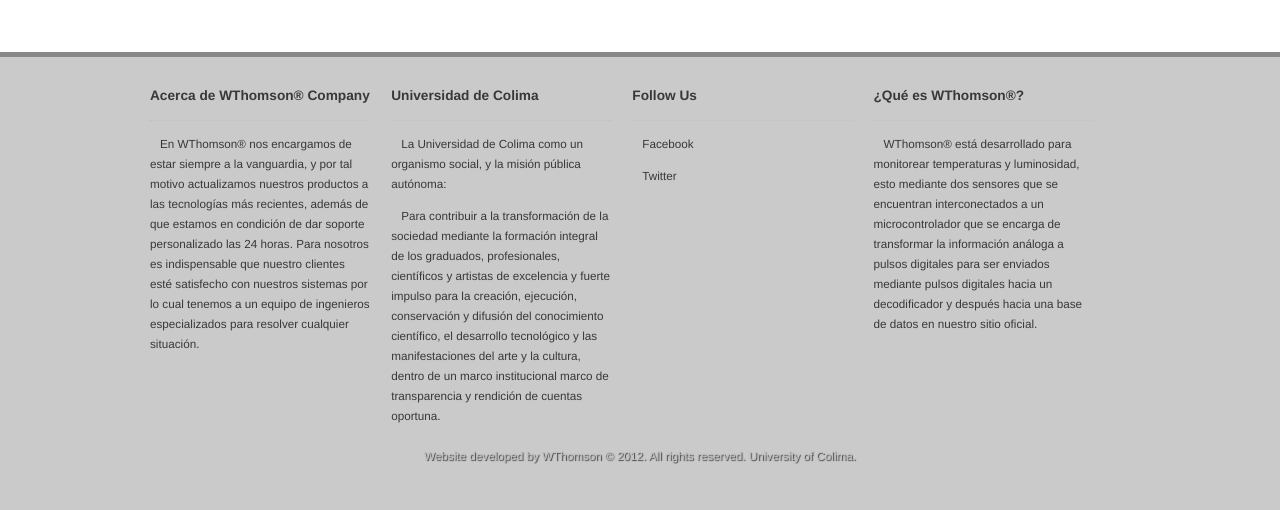
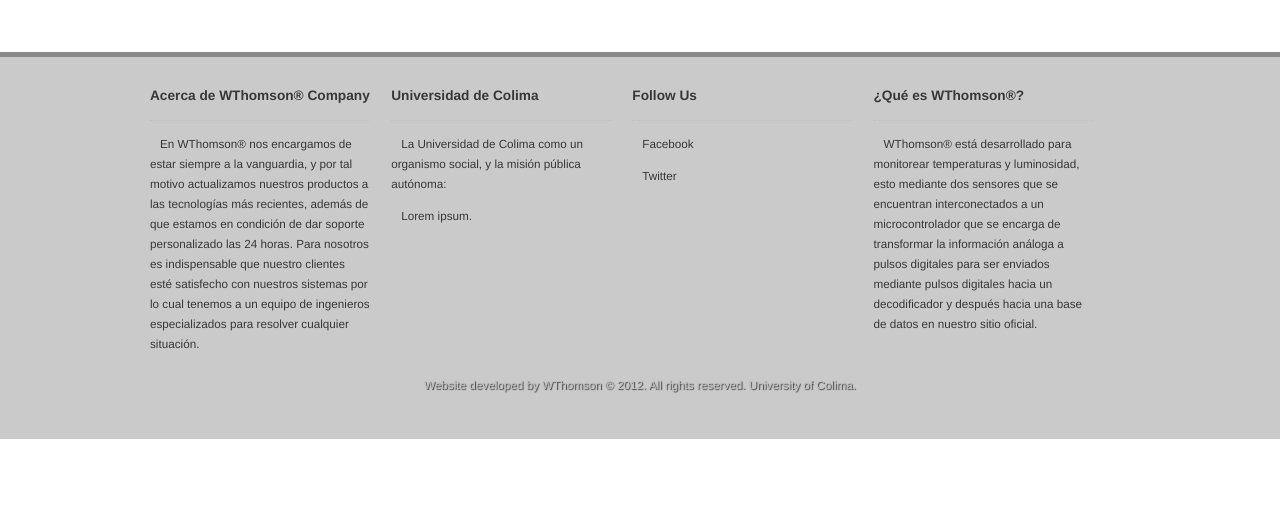
Before and after one commit to aguilarcarlos/thomson-sensors, a PHP site: page /index.php in a window 1280 px wide. Shown: the part 588-1098 px from the top of the page. After the commit the page ends 1027 px from the top, so only its background shows below. Run offline with PHP 8.4, Linux system fonts and the light colour scheme; data that the repository does not hold is empty; some libraries are stand-ins or nearby versions.

Commit message:
Modifique el parrafo 2 del footer

```diff
--- a/includes/footer.php
+++ b/includes/footer.php
@@ -16,11 +16,7 @@
               La Universidad de Colima como un organismo social, y la misión pública autónoma:
             </p>
             <p>
-              Para contribuir a la transformación de la sociedad mediante la formación integral
-              de los graduados, profesionales, científicos y artistas de excelencia y fuerte
-              impulso para la creación, ejecución, conservación y difusión del conocimiento
-              científico, el desarrollo tecnológico y las manifestaciones del arte y la cultura,
-              dentro de un marco institucional marco de transparencia y rendición de cuentas oportuna.
+              Lorem ipsum.
             </p>
         </article>
         <article>
```
